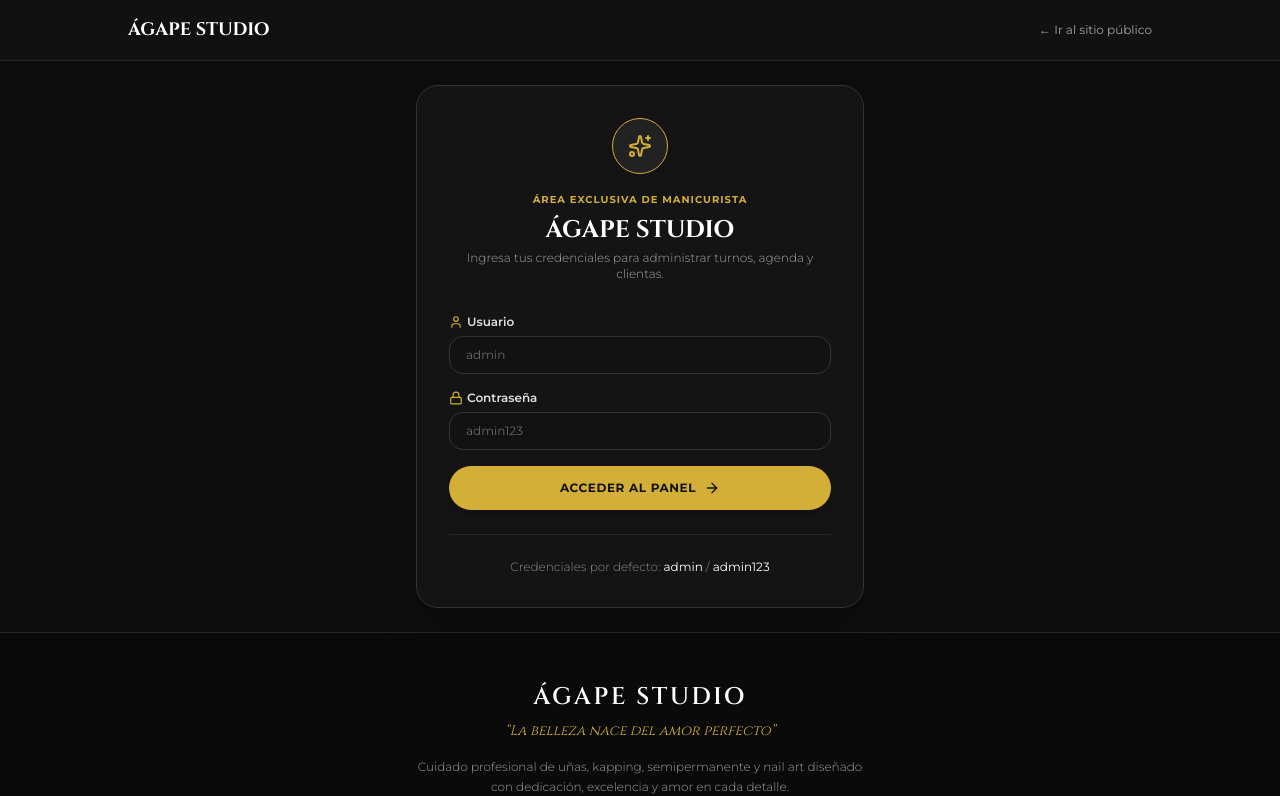
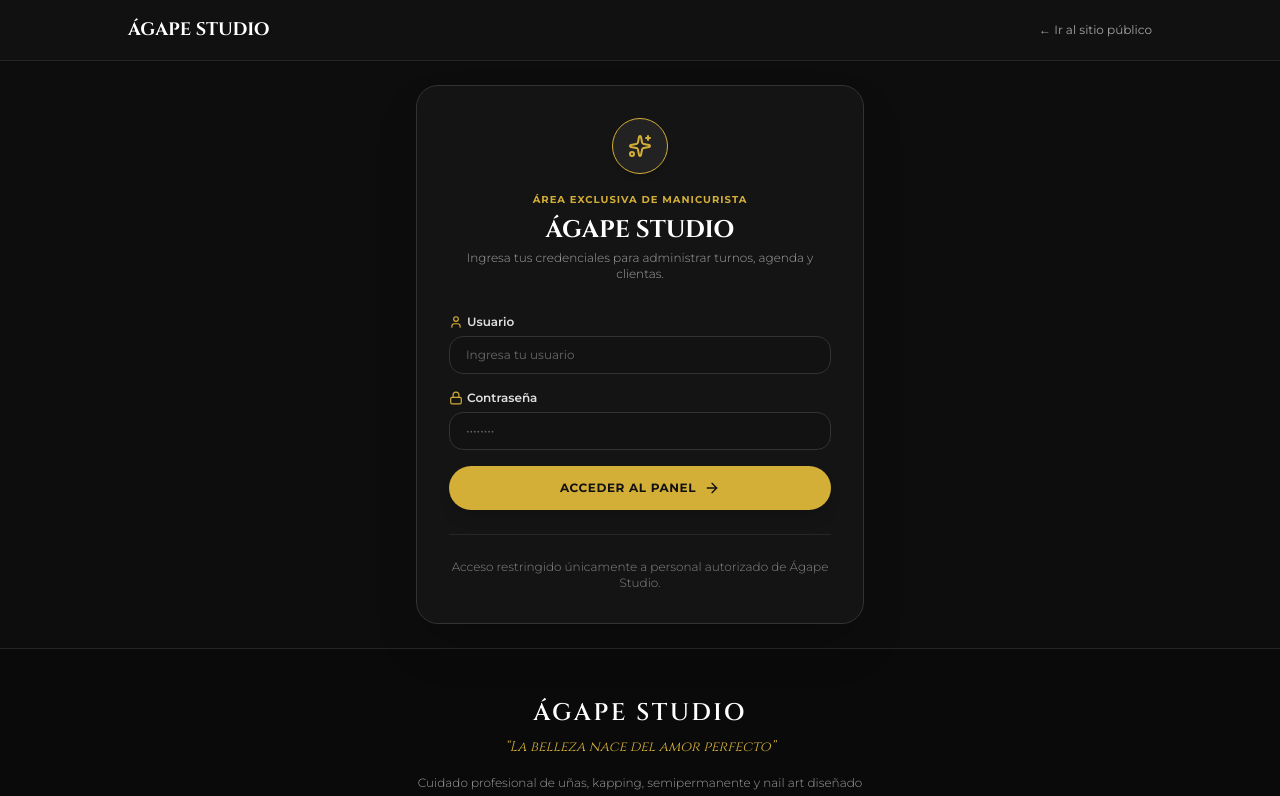
Before and after one commit to Eddu33/AGAPE-TEST, a Next.js app: page /admin/login in a window 1280 px wide. Shown: the top 796 px of the page. Built offline with nearby package versions, Linux system fonts and the light colour scheme.

Commit message:
Remove hardcoded credentials from login page

```diff
--- a/app/admin/login/page.tsx
+++ b/app/admin/login/page.tsx
@@ -12,13 +12,28 @@ export default function AdminLoginPage() {
   const [error, setError] = useState("");
   const router = useRouter();
 
-  const handleLogin = (e: React.FormEvent) => {
+  const handleLogin = async (e: React.FormEvent) => {
     e.preventDefault();
-    if (username.toLowerCase() === "admin" && password === "admin123") {
-      localStorage.setItem("isAdmin", "true");
-      router.push("/admin/dashboard");
-    } else {
-      setError("Credenciales incorrectas. Prueba con: admin / admin123");
+    setError("");
+
+    try {
+      const response = await fetch("/api/auth/login", {
+        method: "POST",
+        headers: {
+          "Content-Type": "application/json",
+        },
+        body: JSON.stringify({ username: username.trim().toLowerCase(), password }),
+      });
+
+      if (response.ok) {
+        localStorage.setItem("isAdmin", "true");
+        router.push("/admin/dashboard");
+      } else {
+        const data = await response.json();
+        setError(data.error || "Credenciales incorrectas.");
+      }
+    } catch (err) {
+      setError("Error de conexión con el servidor.");
     }
   };
 
@@ -64,7 +79,7 @@ export default function AdminLoginPage() {
               </label>
               <input
                 type="text"
-                placeholder="admin"
+                placeholder="Ingresa tu usuario"
                 value={username}
                 onChange={(e) => setUsername(e.target.value)}
                 required
@@ -79,7 +94,7 @@ export default function AdminLoginPage() {
               </label>
               <input
                 type="password"
-                placeholder="admin123"
+                placeholder="••••••••"
                 value={password}
                 onChange={(e) => setPassword(e.target.value)}
                 required
@@ -104,7 +119,7 @@ export default function AdminLoginPage() {
 
           <div className="mt-6 pt-6 border-t border-[#262626] text-center text-xs text-[#888888]">
             <p className="font-light">
-              Credenciales por defecto: <strong className="text-[#FFFFFF]">admin</strong> / <strong className="text-[#FFFFFF]">admin123</strong>
+              Acceso restringido únicamente a personal autorizado de Ágape Studio.
             </p>
           </div>
         </div>
```
